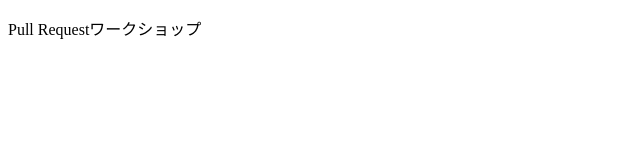
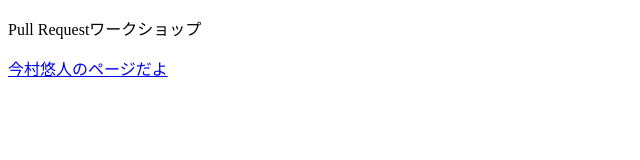
Before and after one commit to HiroakiEitoku/pr_workshop, a plain HTML site: page index.html in a window 1280 px wide. Shown: the whole page, without its empty margins (0-640 px from the left). Drawn offline with Linux system fonts and the light colour scheme.

Commit message:
今村悠人のページへ行くリンク追加

```diff
--- a/index.html
+++ b/index.html
@@ -7,6 +7,6 @@
 
   <body>
   <p>Pull Requestワークショップ</p>
-  <!-- ここにリンク -->
+  <a href="./member4.html">今村悠人のページだよ</a>
   </body>
 </html>
```
